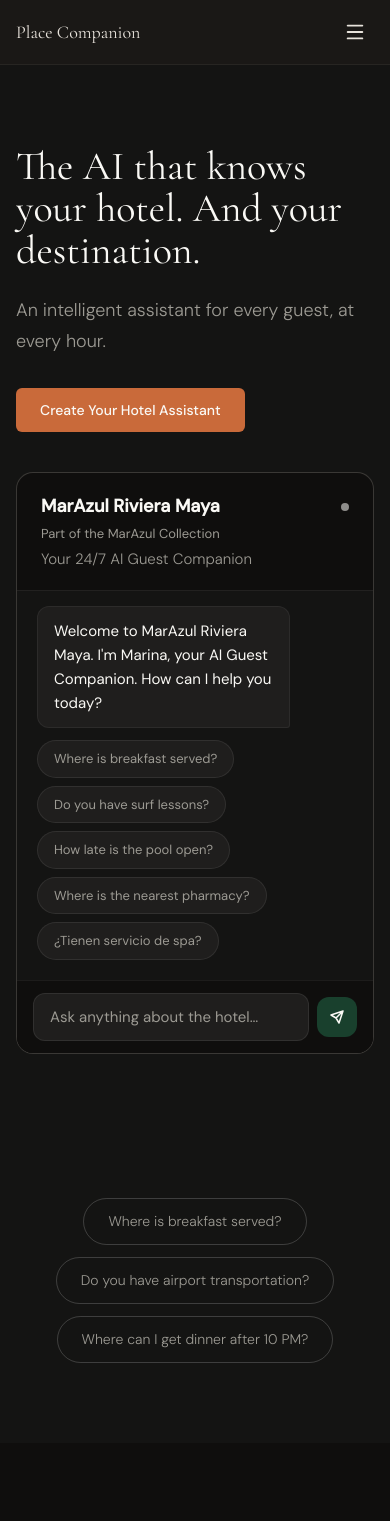
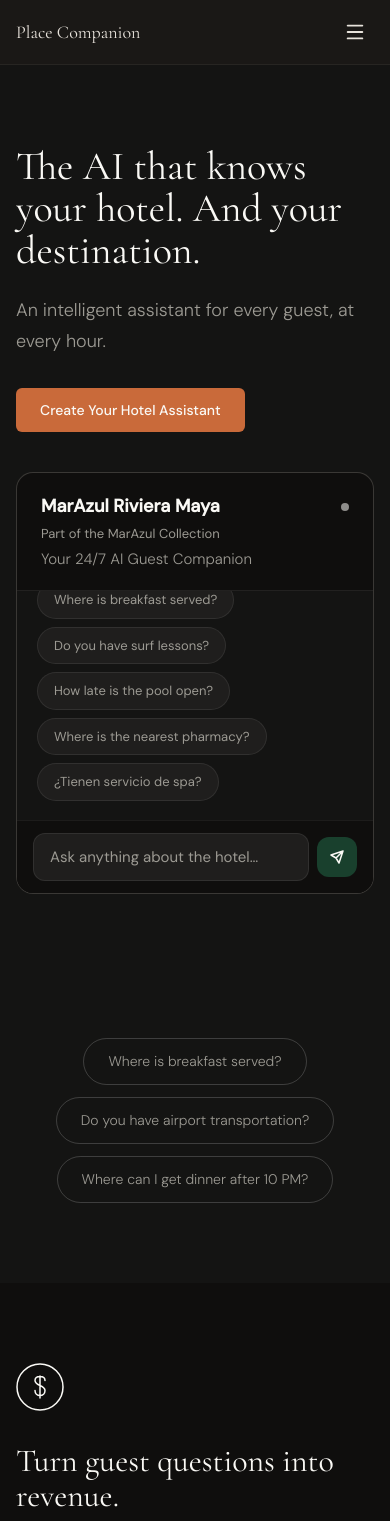
Before and after one commit to eduardovertiz-dotcom/placecompanion, a Next.js app: page / in a window 390 px wide. Shown: the top 1521 px of the page. Built offline with nearby package versions, Linux system fonts and the light colour scheme.

Commit message:
fix: mobile layout issues — overlaps, clipping, overflow

```diff
--- a/src/app/page.tsx
+++ b/src/app/page.tsx
@@ -18,7 +18,7 @@ export default function HomePage() {
   ];
 
   return (
-    <div className="min-h-screen" style={{ background: "#141413" }}>
+    <div className="min-h-screen overflow-x-hidden" style={{ background: "#141413" }}>
       <SiteNav />
 
       {/* ── HERO ─────────────────────────────────────────── */}
@@ -47,8 +47,8 @@ export default function HomePage() {
             {/* Right — demo window */}
             <div style={{ background: '#3A3835', borderRadius: '17px', padding: '1px' }}>
               <div
-                className="flex flex-col"
-                style={{ borderRadius: '16px', overflow: 'hidden', background: '#0F0E0D', minHeight: '400px', maxHeight: '580px' }}
+                className="flex flex-col min-h-[280px] max-h-[420px] md:min-h-[400px] md:max-h-[580px]"
+                style={{ borderRadius: '16px', overflow: 'hidden', background: '#0F0E0D' }}
               >
                 <div className="flex-shrink-0 px-6 py-5" style={{ borderBottom: "1px solid rgba(250,249,245,0.08)" }}>
                   <div className="flex justify-between items-center">
@@ -122,7 +122,7 @@ export default function HomePage() {
       </section>
 
       {/* ── INTELLIGENCE ─────────────────────────────────── */}
-      <section className="py-20 md:py-32 text-center" style={{ background: "#141413" }}>
+      <section className="py-20 md:py-32 text-center overflow-hidden" style={{ background: "#141413" }}>
         <div className="max-w-7xl mx-auto px-4 md:px-8">
           <svg width="56" height="56" viewBox="0 0 56 56" fill="none" className="mx-auto mb-6">
             <rect x="10" y="20" width="36" height="28" rx="1" stroke="#FAF9F5" strokeWidth="1.5" />
@@ -165,7 +165,7 @@ export default function HomePage() {
       </section>
 
       {/* ── HOW IT WORKS ─────────────────────────────────── */}
-      <section id="how-it-works" className="py-20 md:py-32 text-center" style={{ background: "#141413" }}>
+      <section id="how-it-works" className="py-20 md:py-32 text-center overflow-hidden" style={{ background: "#141413" }}>
         <div className="max-w-7xl mx-auto px-4 md:px-8">
           <svg width="56" height="56" viewBox="0 0 56 56" fill="none" className="mx-auto mb-6">
             <circle cx="12" cy="28" r="6" stroke="#FAF9F5" strokeWidth="1.5" />
@@ -227,7 +227,7 @@ export default function HomePage() {
             {t.pricing.subhead}
           </p>
 
-          <div className="grid grid-cols-1 md:grid-cols-2 gap-6 max-w-3xl mx-auto mt-12">
+          <div className="grid grid-cols-1 md:grid-cols-2 gap-8 md:gap-6 max-w-3xl mx-auto mt-12">
 
             {/* Card 1 — Single Property */}
             <div className="rounded-2xl p-8 md:p-10 flex flex-col text-left" style={{ background: "#1F1E1D", border: "1px solid rgba(250,249,245,0.08)" }}>
@@ -322,7 +322,7 @@ export default function HomePage() {
           <h2 className="heading-section font-serif font-normal text-[#E8E3DC]">
             {t.finalCta.headline}
           </h2>
-          <p className="font-sans text-[#A8A099] max-w-xl mx-auto mt-5" style={{ fontSize: "18px", lineHeight: 1.75 }}>
+          <p className="font-sans text-[#A8A099] max-w-xl mx-auto mt-5 break-words" style={{ fontSize: "18px", lineHeight: 1.75 }}>
             {t.finalCta.body}
           </p>
           <Link
```
